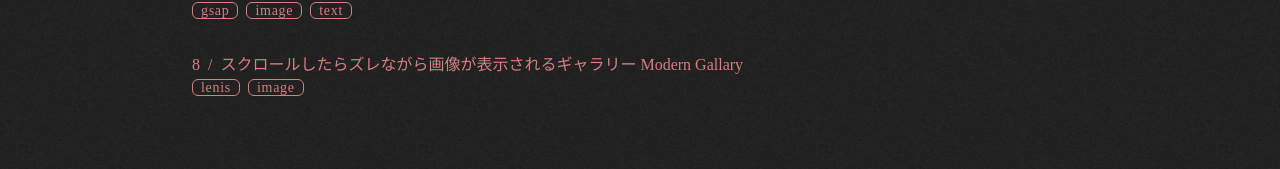
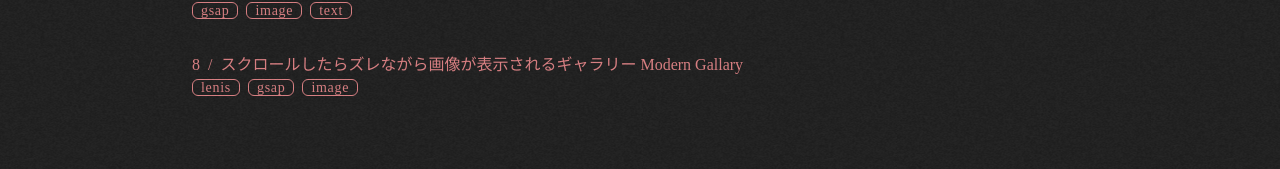
Before and after one commit to Shumpei0111/MBJS-2023, a Next.js app: page /dev in a window 1280 px wide. Shown: the part 827-996 px from the top of the page. Built offline with nearby package versions, Linux system fonts and the light colour scheme; a web font is replaced by a local one.

Commit message:
chore: dev tag

```diff
--- a/src/pages/dev/index.tsx
+++ b/src/pages/dev/index.tsx
@@ -48,7 +48,7 @@ export default function DevIndex() {
       href: 'modern-gallary',
       title:
         'スクロールしたらズレながら画像が表示されるギャラリー Modern Gallary',
-      tag: ['lenis', 'image'],
+      tag: ['lenis', 'gsap', 'image'],
     },
   ];
 
```
